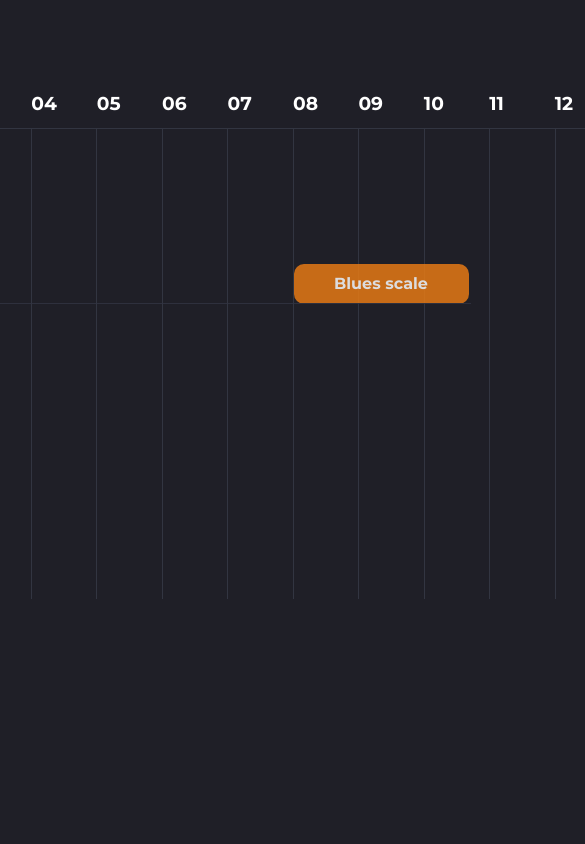
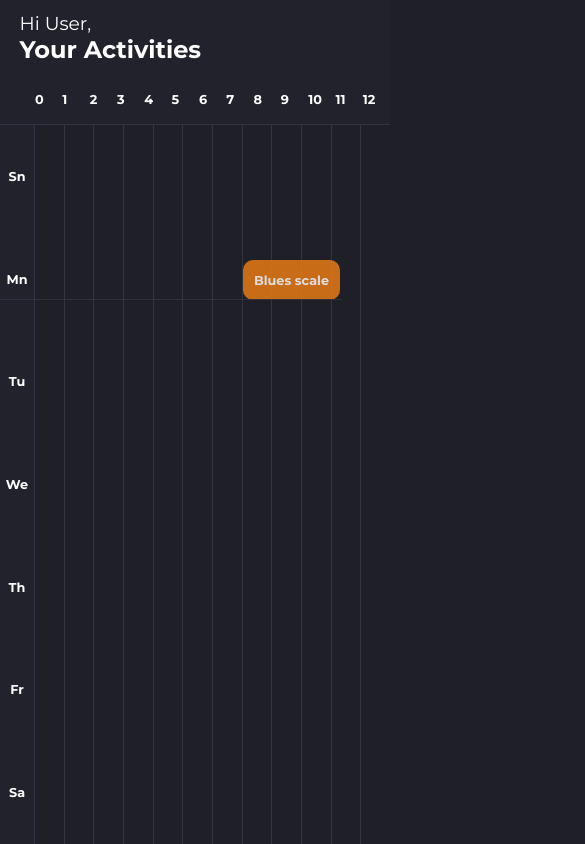
Before and after one commit to Loccust/intent, a React (Create React App) app: page / in a window 390 px wide. Shown: the top 844 px of the page, 585 px wide, since content can reach past the window. Built offline with nearby package versions, Linux system fonts and the light colour scheme.

Commit message:
Activities mobile

```diff
--- a/src/Pages/DashBoard/index.tsx
+++ b/src/Pages/DashBoard/index.tsx
@@ -2,6 +2,10 @@ import React from 'react';
 import { Wrapper, SideMenu, Container, Activities, Header, Title, SubTitle, Hours, Th, Weeks, TBody, Td, Event  } from './styles';
 
 function DashBoard(){
+  let cols = []
+    for(let i=0; i<=12; i++){
+      cols.push(<Th>{i}</Th>)
+    }
   return(
       <Wrapper>
         <SideMenu/>
@@ -12,18 +16,7 @@ function DashBoard(){
           </Header>
           <Activities>
             <Hours>
-              <Th>01</Th>
-              <Th>02</Th>
-              <Th>03</Th>
-              <Th>04</Th>
-              <Th>05</Th>
-              <Th>06</Th>
-              <Th>07</Th>
-              <Th>08</Th>
-              <Th>09</Th>
-              <Th>10</Th>
-              <Th>11</Th>
-              <Th>12</Th>
+              { cols }
             </Hours>
             <TBody>
             <Weeks>
--- a/src/Pages/DashBoard/styles.ts
+++ b/src/Pages/DashBoard/styles.ts
@@ -39,6 +39,13 @@ export const Container = styled.div`
     &{
       width: 100%;
       margin-left: 0;
+      padding: 0;
+    }
+  }
+
+  @media (min-width: 1400px){
+    &{
+      display: inline;
     }
   }
 `;
@@ -55,6 +62,7 @@ export const Activities = styled.div`
       height: 100%;
       width: 100%;
       background-color: var(--color-bg-primary);
+      min-width: 0;
     }
   }
 `;
@@ -66,6 +74,10 @@ export const Header = styled.div`
   @media (max-width: 900px){
     &{
       width: 100%;
+      min-width: 0;
+      height: 75px;
+      padding: 3% 5%;
+      background-color: var(--color-bg-tertiary);
     }
   }
 `;
@@ -93,6 +105,13 @@ export const Hours = styled.div`
   width: 100%;
   border-bottom: 1px solid #323541;
   padding-left: 65px;
+
+  @media (max-width: 900px){
+    &{
+      background-color: var(--color-bg-tertiary);
+      padding-left: 35px;
+    }
+  }
 `;
 
 export const Th = styled.span`
@@ -102,6 +121,12 @@ export const Th = styled.span`
   justify-content: start;
   font-size: 1.17em;
   font-weight: bold;
+  @media (max-width: 900px){
+    &{
+      font-size: 0.8em;
+      font-weight: medium;
+    }
+  }
 `;
 
 export const Weeks = styled.div`
@@ -113,6 +138,15 @@ export const Weeks = styled.div`
   height: 470px;
   width: 65px;
   border-right: 1px solid #323541;
+
+  @media (max-width: 900px){
+    &{
+      background-color: var(--color-bg-tertiary);
+      height: calc(100vh - 125px);
+      min-height: 500px;
+      width: 35px;
+    }
+  }
 `;
 
 export const TBody = styled.div`
@@ -120,7 +154,13 @@ export const TBody = styled.div`
   display: flex;
   flex-direction: row nowrap;
   justify-content: space-between;
-  align-items: center;
+  align-items: start;
+
+  @media (max-width: 900px){
+    &{
+      height: calc(100vh - 125px);
+    }
+  }
 `;
 
 export const Td = styled.div`
@@ -130,10 +170,16 @@ export const Td = styled.div`
   &:not(:last-child){
     border-right: 1px solid #323541;
   }
+  @media (max-width: 900px){
+    &{
+      height: calc(100vh - 125px);
+      width: 35px;
+    }
+  }
 `;
 
 export const Event = styled.div`
-  position: relative;
+  position: absolute;
   width: calc(70px * 2.5); /*Hour index*/
   height: 40px;
   margin-top: calc(45px * 3); /*week index*/
@@ -156,4 +202,11 @@ export const Event = styled.div`
     right: -2px;
     display: flex;
     }
+
+  @media (max-width: 900px){
+    &{
+      width: calc(10% * 2.5);
+      font-size: 0.8rem;
+    }
+  }
 `;
```
